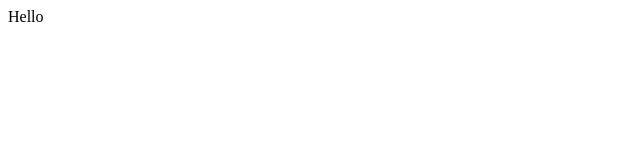
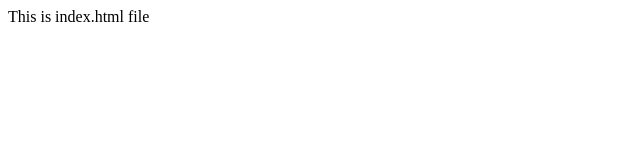
Before and after one commit to VinoVaishnavi/github, a plain HTML site: page index.html in a window 1280 px wide. Shown: the whole page, without its empty margins (0-640 px from the left). Drawn offline with Linux system fonts and the light colour scheme.

Commit message:
Update index.html

```diff
--- a/index.html
+++ b/index.html
@@ -1 +1 @@
-<p>Hello</p>
+<p>This is index.html file</p>
```
